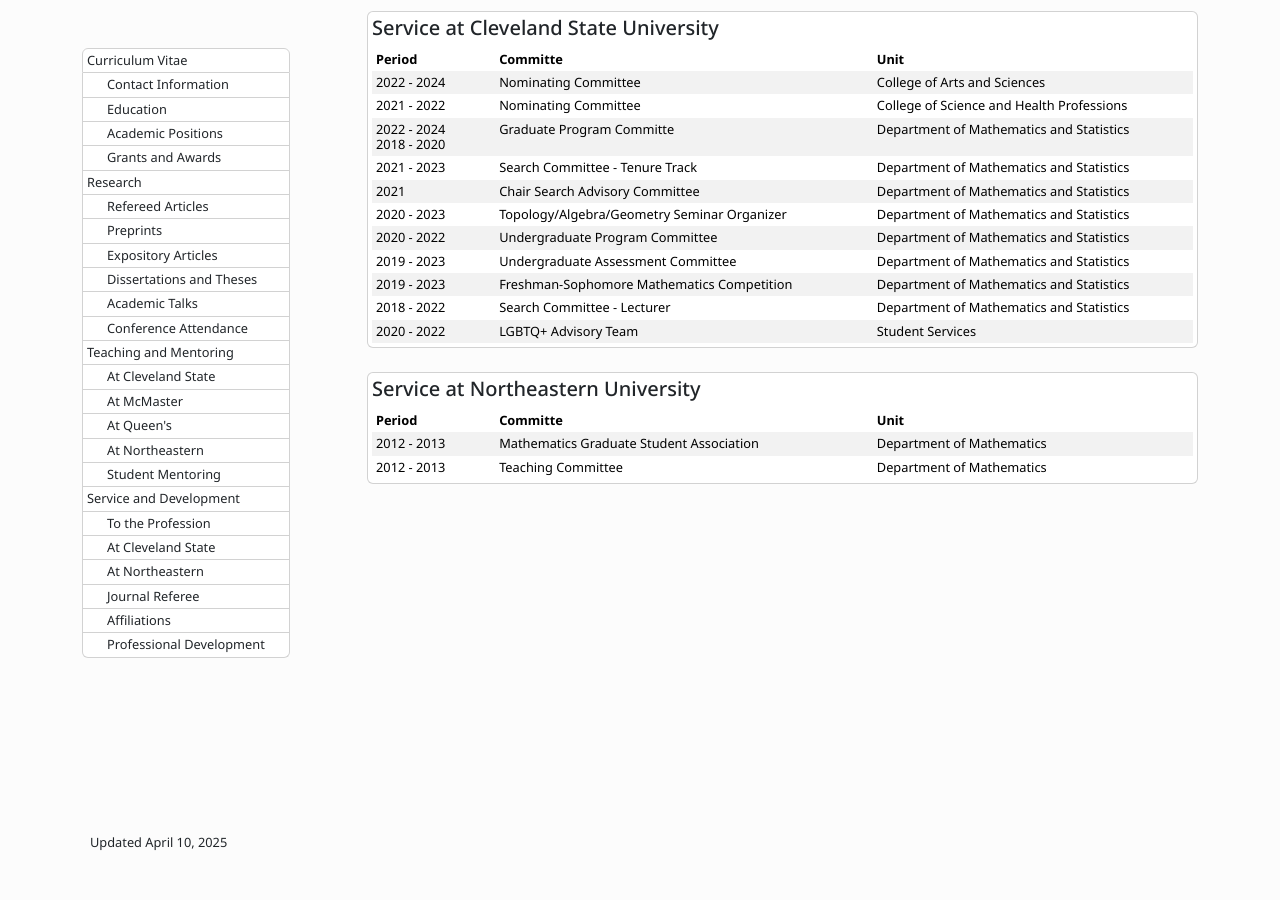
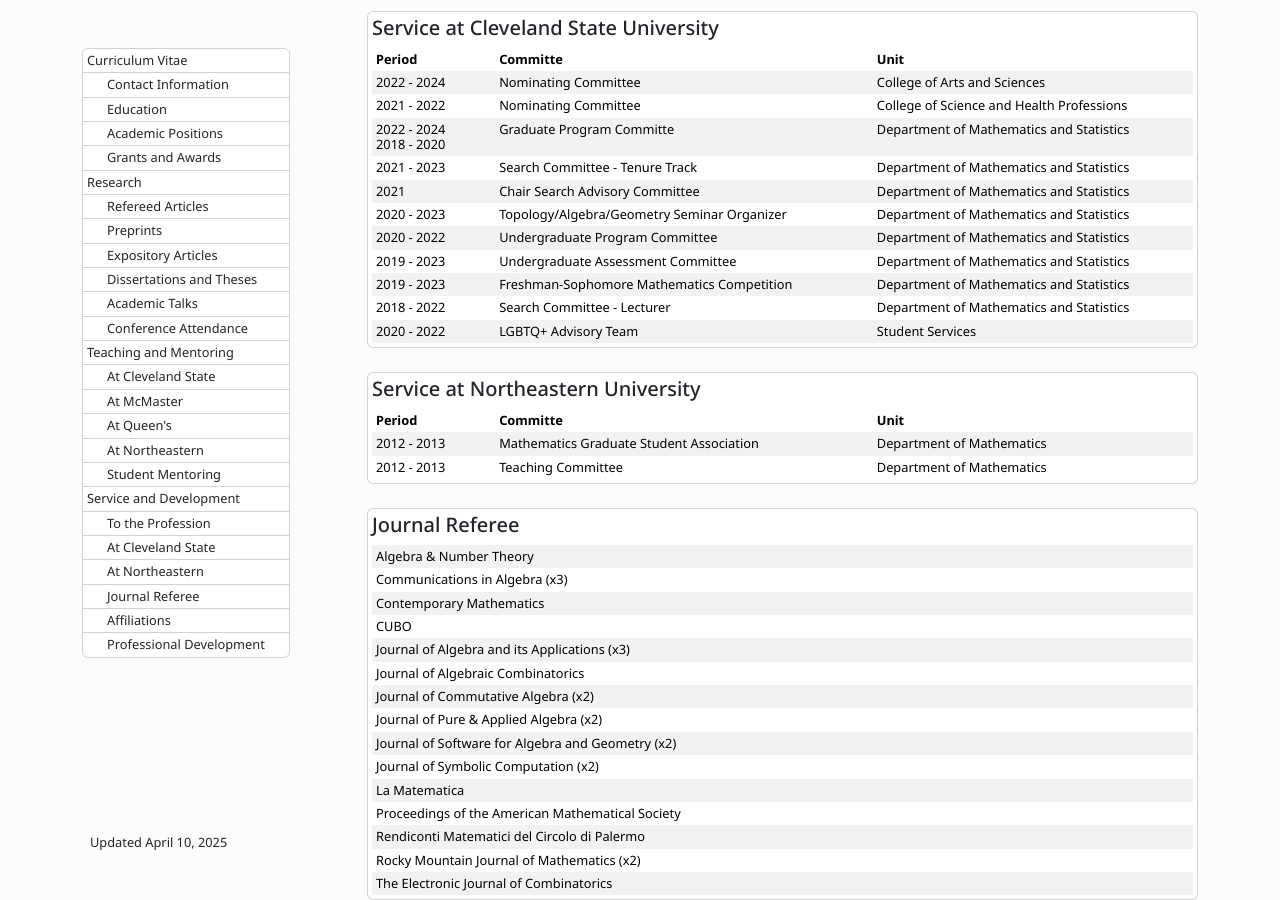
Before and after one commit to galettof/galettof.github.io, a Jekyll site: the page built from cv/index.html, in a window 1280 px wide and 900 px high, scrolled down 8033 px. Built offline with Jekyll 4.4.1, drawn with Linux system fonts in a browser that asks for light colours; formulas are drawn with MathJax 3.

Commit message:
reinstated journal ref service

```diff
--- a/cv/index.html
+++ b/cv/index.html
@@ -551,6 +551,27 @@
 		</div>
 	      </div>
 
+	      <div class="col top-page">
+		<div class="card" id="referee">
+		  <div class="card-body p-1">
+		    <h5 class="card-title">Journal Referee</h5>
+		    <table class="table table-sm table-striped table-borderless m-0">
+		      <tbody>
+			{% assign journals = site.data.service.referee | sort_natural: 'journal' %}
+			{% for item in journals %}
+			<tr>
+			  <td>
+			    {{ item.journal }}
+			    {% if item.times > 1 %} (x{{ item.times }}){% endif %}
+			  </td>
+			</tr>
+			{% endfor %}
+		      </tbody>
+		    </table>
+		  </div>
+		</div>
+	      </div>
+
 	    </div><!-- closing div -->
 
 
```
